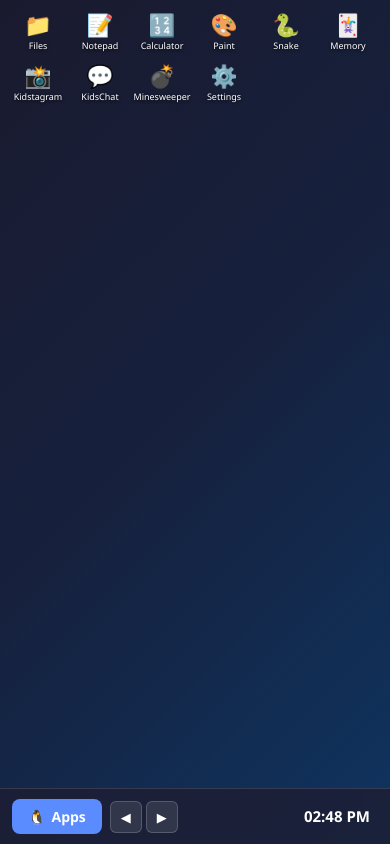
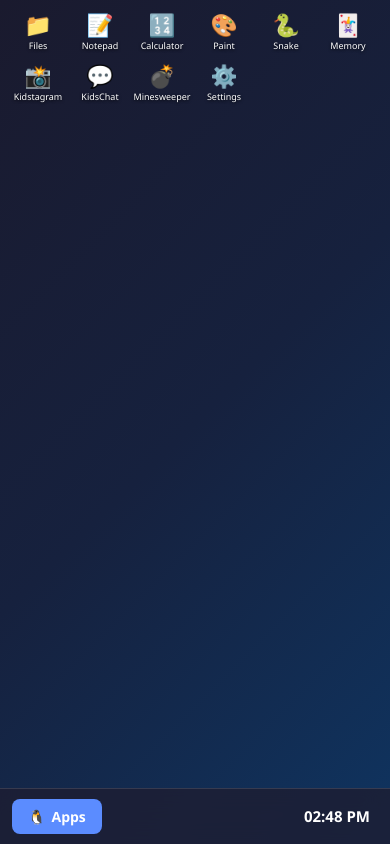
Before and after one commit to mixashin/kidsOS, a plain HTML site: page index.html in a window 390 px wide. Drawn offline with Linux system fonts and the light colour scheme.

Commit message:
Remove nav arrow buttons and fix window switching z-index bug
- Remove ◀ ▶ nav buttons from taskbar (keep Alt+Tab internally)
- Fix focused window z-index: remove z-index: 50 !important from
  .window.focused that was overriding inline z-index and putting
  the focused window behind unfocused ones

```diff
--- a/index.html
+++ b/index.html
@@ -71,10 +71,6 @@
         <button id="app-menu-btn" onclick="OS.toggleAppMenu()">
           <span>🐧</span> Apps
         </button>
-      </div>
-      <div id="taskbar-nav">
-        <button class="taskbar-nav-btn" onclick="OS.cycleFocusBack()" title="Previous window">◀</button>
-        <button class="taskbar-nav-btn" onclick="OS.cycleFocusForward()" title="Next window">▶</button>
       </div>
       <div id="taskbar-center"></div>
       <div id="taskbar-right">
--- a/js/os.js
+++ b/js/os.js
@@ -488,7 +488,6 @@ const OS = (() => {
   return {
     boot, launch, registerApp,
     createWindow, closeWindow, minimizeWindow, restoreWindow, toggleMaximize, focusWindow,
-    cycleFocusForward, cycleFocusBack,
     toggleAppMenu, shutdown,
     saveSettings, loadSettings, getSettings, applyWallpaper, getWallpapers,
     showContextMenu, removeContextMenu,
--- a/style.css
+++ b/style.css
@@ -104,15 +104,6 @@ html, body {
 }
 
 #taskbar-left { display: flex; align-items: center; }
-#taskbar-nav { display: flex; align-items: center; gap: 4px; }
-.taskbar-nav-btn {
-  width: 32px; height: 32px; border: 1px solid rgba(255,255,255,0.18);
-  border-radius: 6px; background: rgba(255,255,255,0.1); color: #fff;
-  font-size: 14px; cursor: pointer; display: flex; align-items: center; justify-content: center;
-  transition: background 0.15s;
-}
-.taskbar-nav-btn:hover { background: rgba(255,255,255,0.22); }
-.taskbar-nav-btn:active { background: rgba(91,140,255,0.35); }
 #taskbar-center { flex: 1; display: flex; align-items: center; gap: 6px; padding: 0 8px; overflow: hidden; }
 #taskbar-right { display: flex; align-items: center; }
 .tbtn-icon { margin-right: 4px; }
@@ -198,7 +189,7 @@ html, body {
   display: flex; flex-direction: column;
   overflow: hidden; transition: box-shadow 0.15s;
 }
-.window.focused { box-shadow: 0 12px 50px rgba(0,0,0,0.6), 0 0 0 2px var(--accent); z-index: 50 !important; }
+.window.focused { box-shadow: 0 12px 50px rgba(0,0,0,0.6), 0 0 0 2px var(--accent); }
 .window.minimized { display: none; }
 .window.maximized {
   top: 0 !important; left: 0 !important;
@@ -1008,9 +999,6 @@ button { font-family: var(--font); }
   #taskbar-center::-webkit-scrollbar { display: none; }
   #app-menu-btn { padding: 8px 16px; }
 
-  /* Nav buttons — touch-friendly */
-  .taskbar-nav-btn { width: 36px; height: 36px; font-size: 15px; }
-
   /* App menu — full width bottom sheet above fixed taskbar */
   #app-menu {
     position: fixed;
@@ -1082,9 +1070,6 @@ button { font-family: var(--font); }
   /* App menu — single column */
   .app-menu-grid { grid-template-columns: 1fr; }
 
-  /* Nav buttons — slightly smaller */
-  .taskbar-nav-btn { width: 32px; height: 32px; font-size: 13px; }
-
   /* Clock — time only */
   #clock-date { display: none; }
 
```
